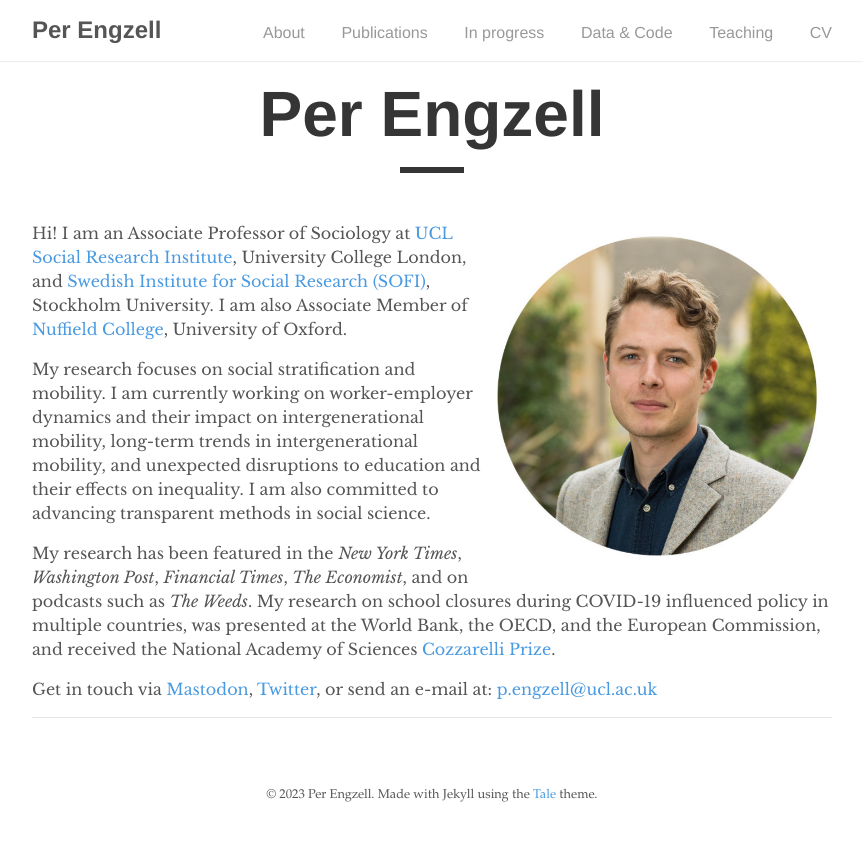
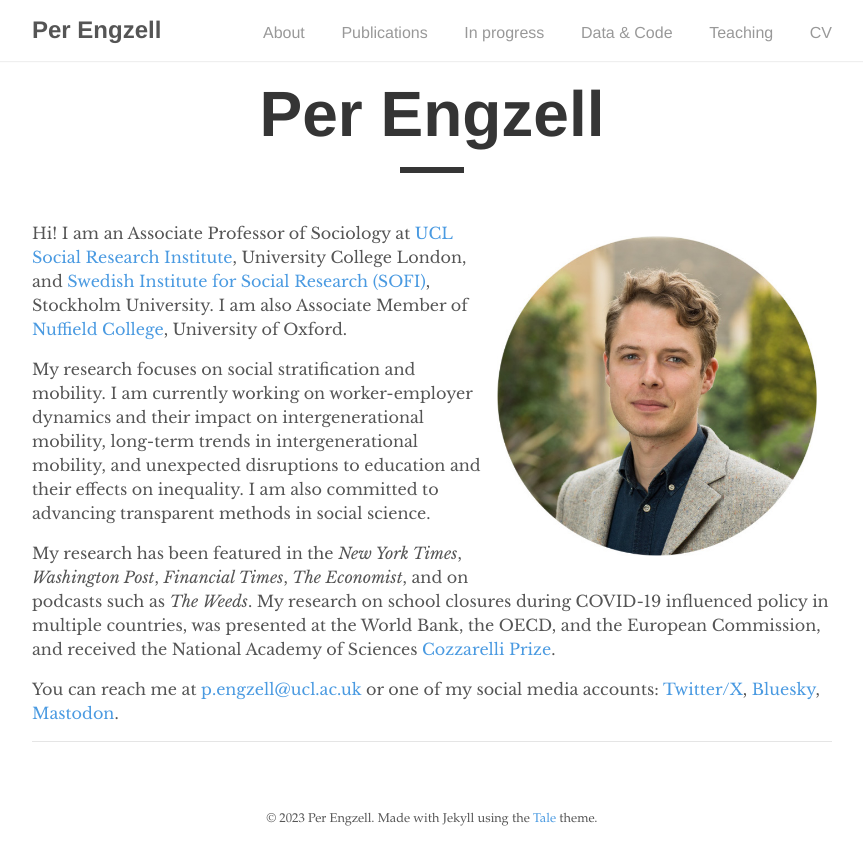
Before and after one commit to pengzell/pengzell.github.io, a Jekyll site: the page built from index.md, in a window 1280 px wide. Shown: the top 865 px of the page, without its empty margins (208-1071 px from the left). Built offline with Jekyll 4.4.1, drawn with Linux system fonts in a browser that asks for light colours.

Commit message:
Update index.md

```diff
--- a/index.md
+++ b/index.md
@@ -12,4 +12,4 @@ My research focuses on social stratification and mobility. I am currently workin
 
 My research has been featured in the *New York Times*, *Washington Post*, *Financial Times*, *The Economist*, and on podcasts such as *The Weeds*. My research on school closures during COVID-19 influenced policy in multiple countries, was presented at the World Bank, the OECD, and the European Commission, and received the National Academy of Sciences [Cozzarelli Prize](https://www.youtube.com/watch?v=Yhuv1yJrdC4).
 
-Get in touch via <a rel="me" href="https://sciences.social/@per">Mastodon</a>, [Twitter](https://twitter.com/pengzell), or send an e-mail at: [p.engzell@ucl.ac.uk](mailto:p.engzell@ucl.ac.uk)
+You can reach me at [p.engzell@ucl.ac.uk](mailto:p.engzell@ucl.ac.uk) or one of my social media accounts: [Twitter/X](https://twitter.com/pengzell), <a rel="me" href="[https://sciences.social/@per](https://bsky.app/profile/pengzell.bsky.social)">Bluesky</a>, <a rel="me" href="https://sciences.social/@per">Mastodon</a>.
```
